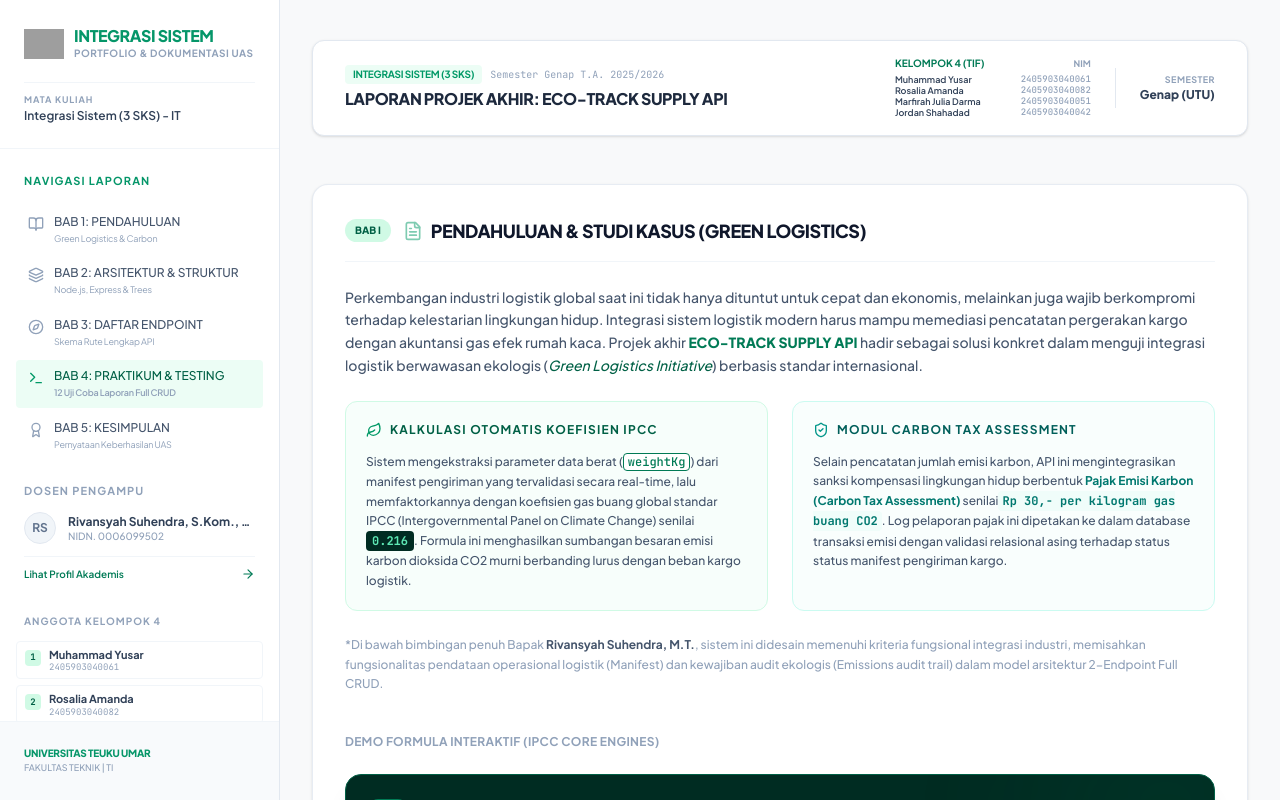
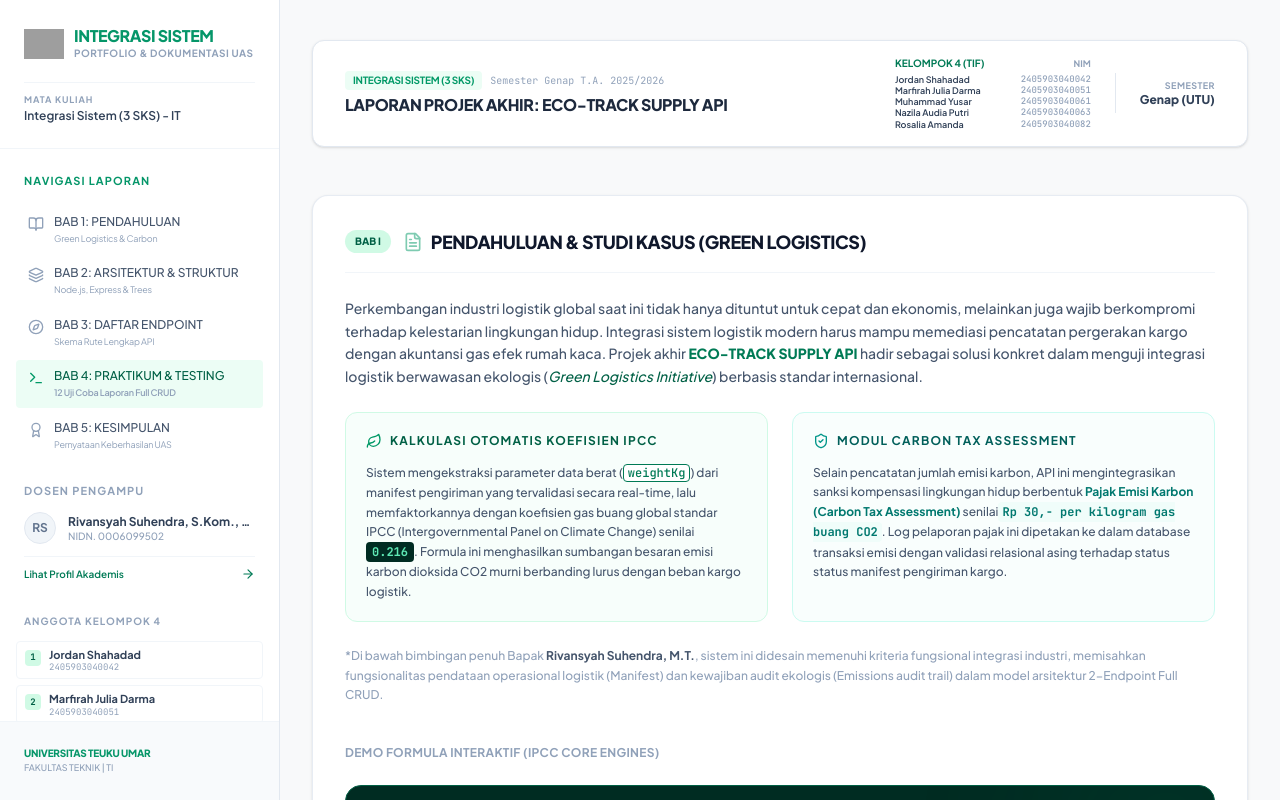
Before and after one commit to jordanshd05-rgb/eco-track-supply-uas, a React (Vite) app: page / in a window 1280 px wide. Shown: the top 800 px of the page. Built offline with nearby package versions, Linux system fonts and the light colour scheme; grey boxes are pictures that could not be loaded.

Commit message:
Fix: ada deh

```diff
--- a/src/mockData.ts
+++ b/src/mockData.ts
@@ -1,10 +1,11 @@
 import { TeamMember, EndpointInfo, PracticeStep, SupplyItem } from './types';
 
 export const teamMembers: TeamMember[] = [
-  { name: 'Muhammad Yusar', nim: '2405903040061', role: 'System Architect & Lead backend developer' },
-  { name: 'Rosalia Amanda', nim: '2405903040082', role: 'Fullstack Engineer & API Designer' },
-  { name: 'Marfirah Julia Darma', nim: '2405903040051', role: 'Quality Assurance & Technical Writer' },
-  { name: 'Jordan Shahadad', nim: '2405903040042', role: 'DevOps Engineer & System Integration Tester' }
+  { name: 'Jordan Shahadad', nim: '2405903040042', role: '' },
+  { name: 'Marfirah Julia Darma', nim: '2405903040051', role: '' },
+  { name: 'Muhammad Yusar', nim: '2405903040061', role: '' },
+  { name: 'Nazila Audia Putri', nim: '2405903040063', role: '' },
+  { name: 'Rosalia Amanda', nim: '2405903040082', role: '' }
 ];
 
 export const endpoints: EndpointInfo[] = [
```
